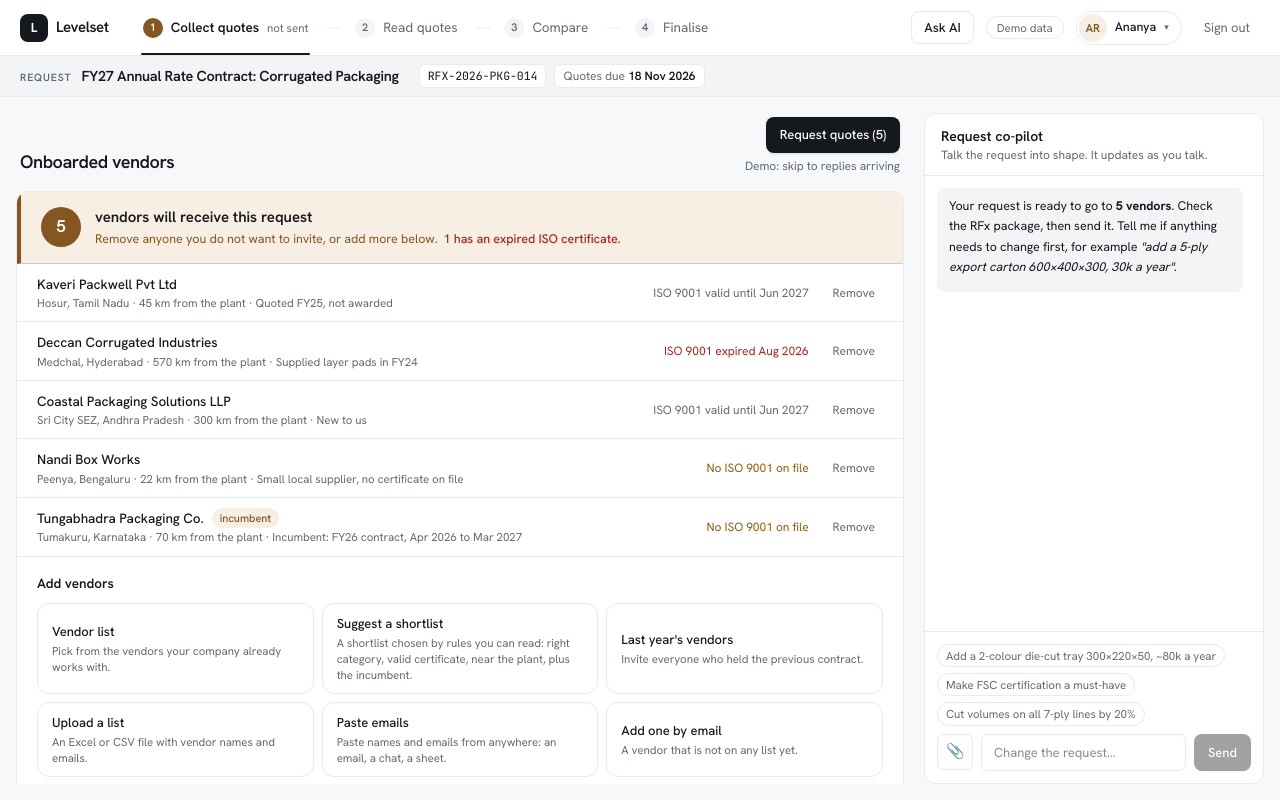
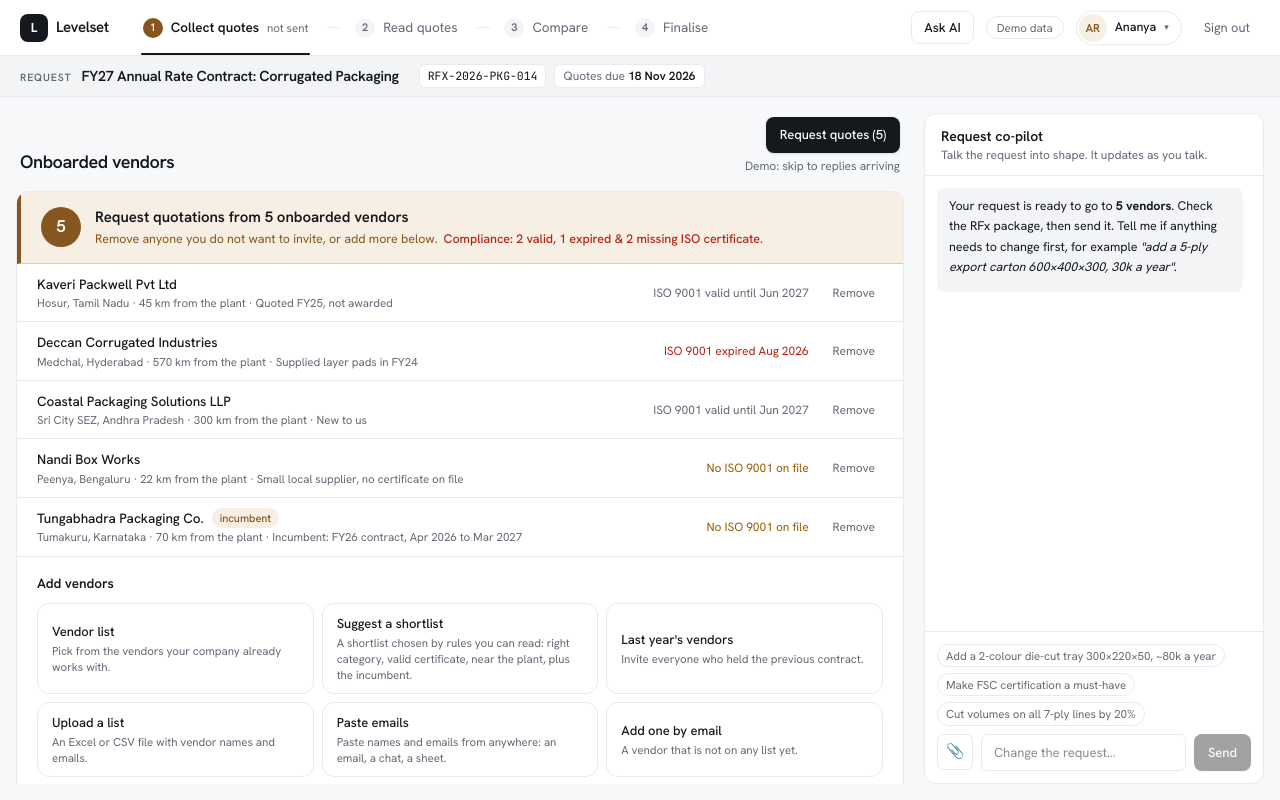
Before and after one commit to debsaya/levelset, a Next.js app: page / in a window 1280 px wide. Both pictures are taken after a click on the button "Continue with company SSO". Built offline with nearby package versions, Linux system fonts and the light colour scheme.

Commit message:
Clearer vendor banner and compliance summary

```diff
--- a/components/InviteList.tsx
+++ b/components/InviteList.tsx
@@ -61,7 +61,15 @@ export default function InviteList() {
     }
   }
 
-  const expired = invitees.filter((v) => v.source === "master" && certificate(v, due).tone === "bad").length;
+  const cert = { valid: 0, expired: 0, missing: 0 };
+  for (const v of invitees) {
+    const t = certificate(v, due).tone;
+    if (t === "bad") cert.expired++;
+    else if (t === "warn") cert.missing++;
+    else cert.valid++;
+  }
+  const certParts = [cert.valid && `${cert.valid} valid`, cert.expired && `${cert.expired} expired`, cert.missing && `${cert.missing} missing`].filter(Boolean) as string[];
+  const compliance = certParts.length > 1 ? `${certParts.slice(0, -1).join(", ")} & ${certParts[certParts.length - 1]}` : certParts[0] || "";
   const shortlist = suggest(pool, due);
   const lastYear = pool.filter((v) => v.incumbent || s.prior[v.id]);
   const available = pool.filter((v) => !s.sentTo.includes(v.id) && (!q || `${v.name} ${v.city}`.toLowerCase().includes(q.toLowerCase())));
@@ -73,10 +81,10 @@ export default function InviteList() {
           {invitees.length}
         </span>
         <div className="min-w-0">
-          <div className="text-[15px] font-semibold text-ink">{invitees.length ? `${invitees.length === 1 ? "vendor" : "vendors"} will receive this request` : "No vendors selected yet"}</div>
+          <div className="text-[15px] font-semibold text-ink">{invitees.length ? `Request quotations from ${invitees.length === 1 ? "1 onboarded vendor" : `${invitees.length} onboarded vendors`}` : "No vendors selected yet"}</div>
           <div className="mt-0.5 text-[12.5px] text-kraft">
             {invitees.length ? "Remove anyone you do not want to invite, or add more below." : "Pick one of the options below to add vendors."}
-            {expired > 0 && <span className="ml-1.5 font-medium text-bad">{expired === 1 ? "1 has an expired ISO certificate." : `${expired} have an expired ISO certificate.`}</span>}
+            {invitees.length > 0 && compliance && <span className={cx("ml-1.5 font-medium", cert.expired > 0 ? "text-bad" : "text-kraft")}>Compliance: {compliance} ISO certificate.</span>}
           </div>
         </div>
       </div>
@@ -176,7 +184,7 @@ export default function InviteList() {
                   setCh(null);
                 }}
               >
-                Use this shortlist of {shortlist.length}
+                Use shortlist
               </Button>
               <span className="ml-3 text-[11.5px] text-muted">Replaces the current choice. You can still add or remove after.</span>
             </div>
@@ -193,7 +201,7 @@ export default function InviteList() {
                       setCh(null);
                     }}
                   >
-                    Invite {lastYear.length === 1 ? "this vendor" : `these ${lastYear.length} vendors`}
+                    Invite {lastYear.length === 1 ? "vendor" : "all"}
                   </Button>
                 </>
               ) : (
@@ -206,7 +214,7 @@ export default function InviteList() {
               <p className="text-muted">Excel or CSV, one vendor per row: name and email, and optionally city. A header row is fine. Your own vendor-master export works as it is.</p>
               <input ref={fileRef} type="file" hidden accept=".xlsx,.xls,.csv,.txt" onChange={(e) => (e.target.files?.[0] && onFile(e.target.files[0]), (e.target.value = ""))} />
               <Button className="mt-2.5" onClick={() => fileRef.current?.click()}>
-                Choose a file
+                Choose file
               </Button>
             </div>
           )}
```
